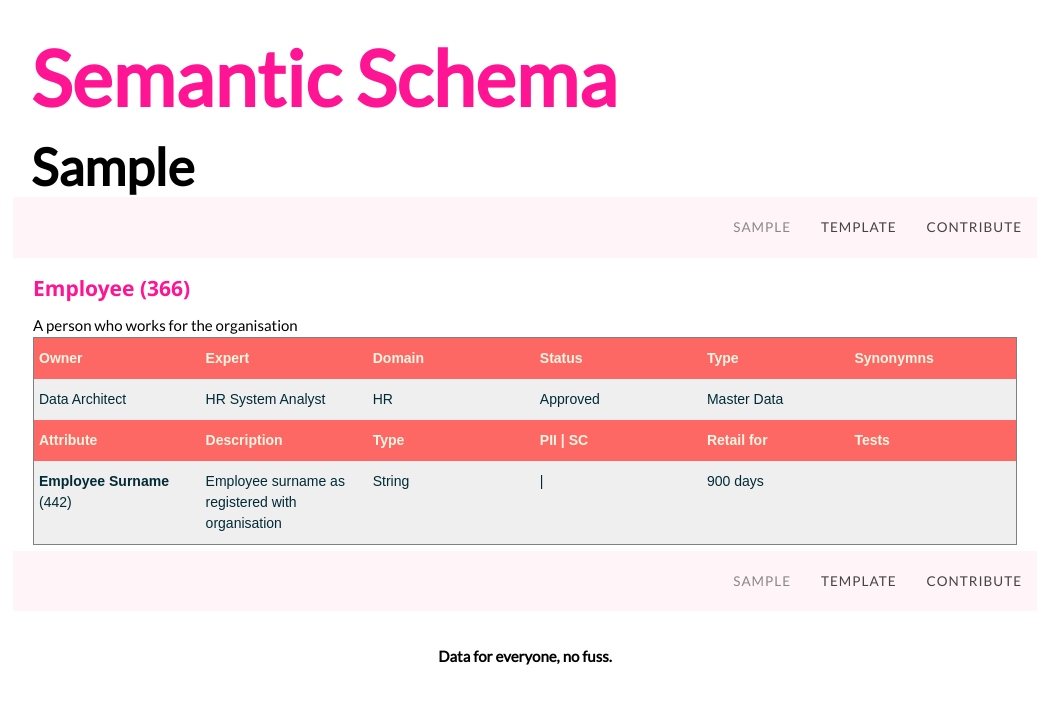
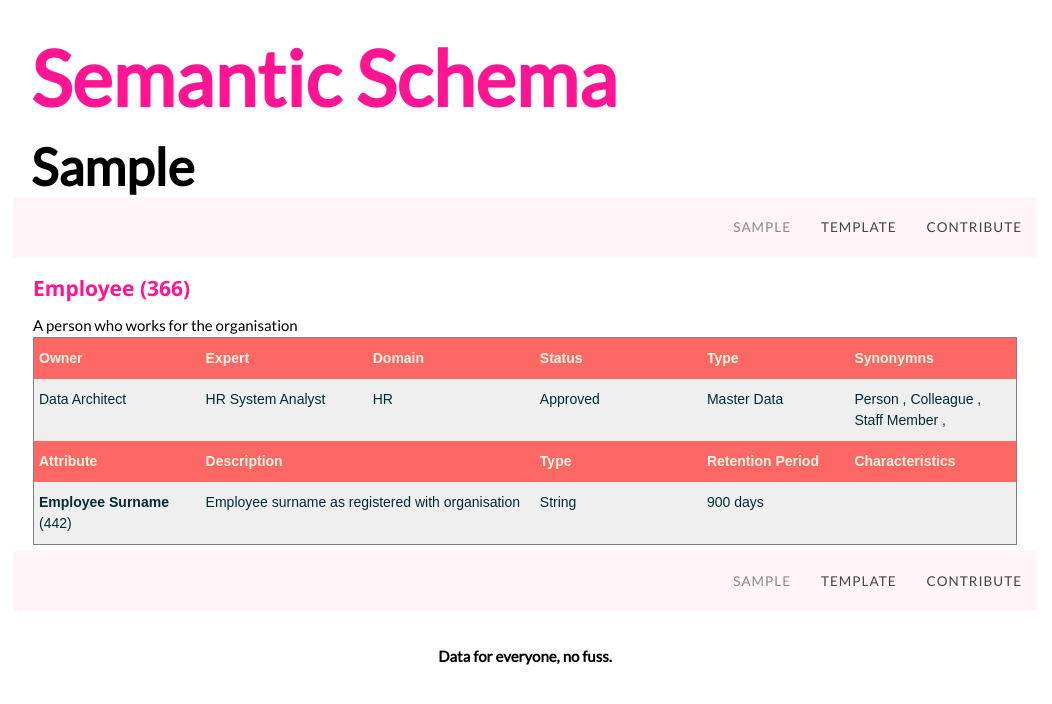
Before and after one commit to KCWADSWORTH/semantic_schema_wiki, a Jekyll site: the page built from index.html, in a window 1280 px wide. Shown: the top 704 px of the page, without its empty margins (115-1167 px from the left). Built offline with Jekyll 4.4.1, drawn with Linux system fonts in a browser that asks for light colours.

Commit message:
Update index.html

```diff
--- a/index.html
+++ b/index.html
@@ -60,26 +60,26 @@ title: Home
     <td class="tg-vfn0">{{item.entity_status}}</td>
     <td class="tg-vfn0">{{item.entity_type}}</td>
     <td class="tg-vfn0">
-      {% for value in entry.entity_synonyms %} {{ value }} {{", "}} {% endfor %}
+      {% for value in item.entity_synonym %} {{ value }} {{", "}} {% endfor %}
     </td>
   </tr>
   <tr>
     <td class="tg-4al4">Attribute</td>
-    <td class="tg-4al4">Description</td>
+    <td class="tg-4al4" colspan="2">Description</td>
     <td class="tg-4al4">Type</td>
-    <td class="tg-4al4">PII | SC</td>
-    <td class="tg-4al4">Retail for</td>
-    <td class="tg-4al4">Tests</td>
+    <td class="tg-4al4">Retention Period</td>
+    <td class="tg-4al4">Characteristics</td>
   </tr>
 
   {% for entry in item.attributes %}
   <tr>
     <td class="tg-vfn0"><strong>{{entry.attribute_name}}</strong> ({{entry.attribute_id}})</td>
-    <td class="tg-vfn0">{{entry.attribute_description}}</td>
+    <td class="tg-vfn0" colspan="2">{{entry.attribute_description}}</td>
     <td class="tg-vfn0">{{entry.attribute_data_type}}</td>
-    <td class="tg-vfn0">{{entry.attribute_contains_pii}} | {{entry.attribute_special_data_category}}</td>
     <td class="tg-vfn0">{{entry.attribute_retention_period_days}} days</td>
-    <td class="tg-vfn0"></td>
+    <td class="tg-vfn0">
+    {% for value in entry.entity_characteristics %} {{ value }} {{", "}} {% endfor %}
+    </td>
   </tr>
   {% endfor %}
 </tbody>
```
